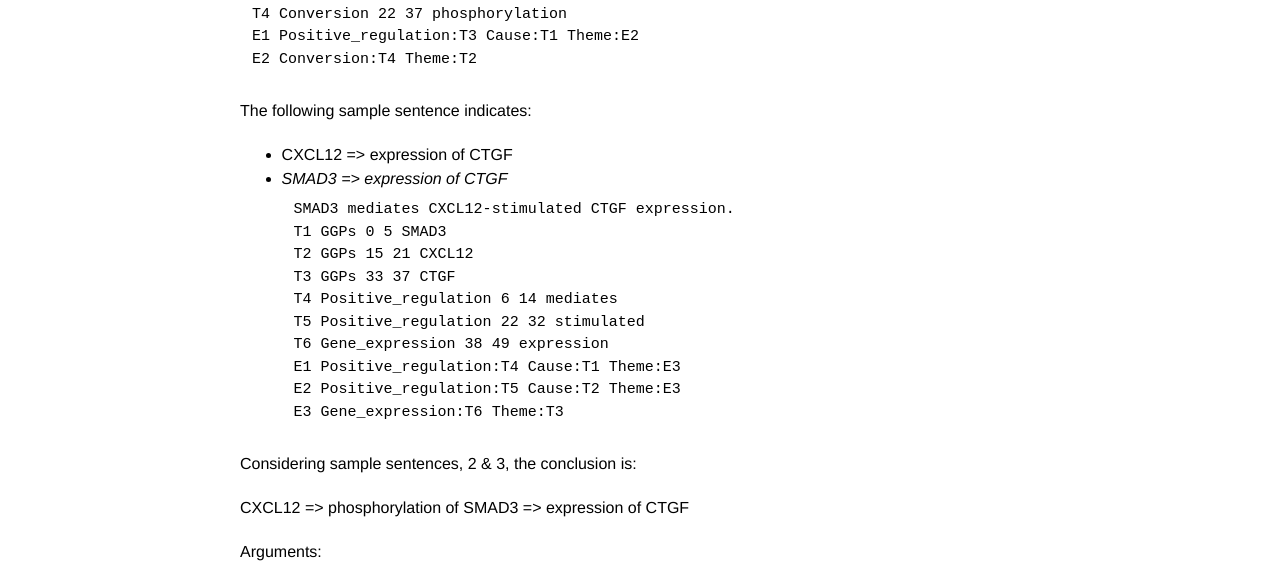
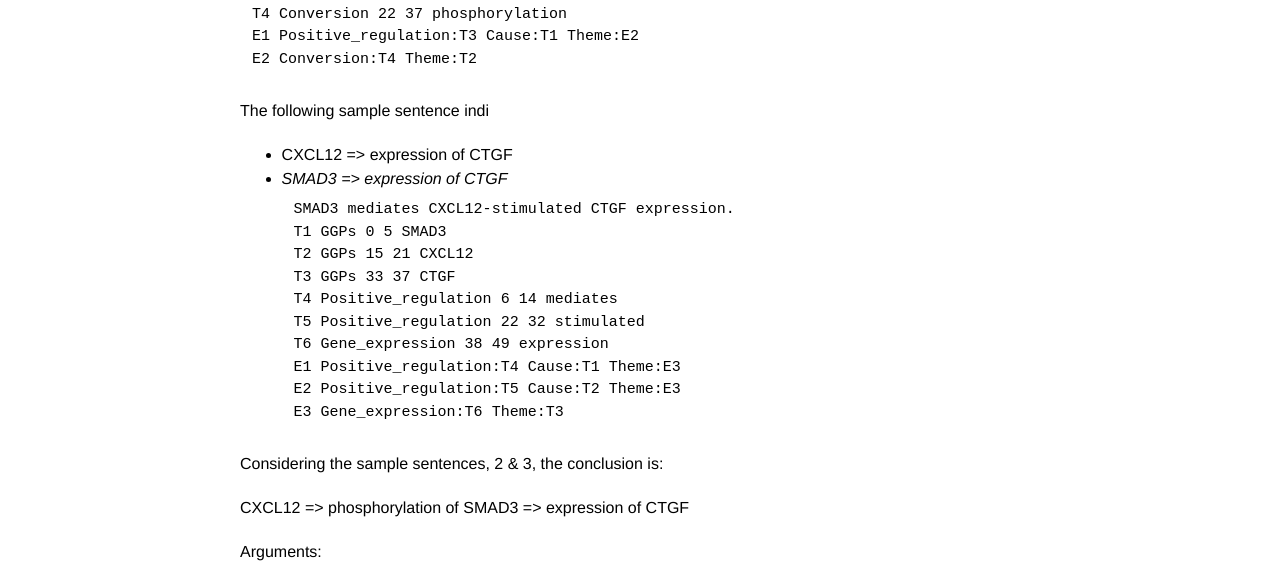
Before and after one commit to ezcatdb/molbiol_lung_corpus-guidelines, a Jekyll site: the page built from _event/Positive_regulation.md, in a window 1280 px wide. Shown: the part 1375-1938 px from the top of the page. Built offline with Jekyll 4.4.1, drawn with Linux system fonts in a browser that asks for light colours.

Commit message:
minor correction

```diff
--- a/_event/Positive_regulation.md
+++ b/_event/Positive_regulation.md
@@ -65,7 +65,7 @@ E1 Positive_regulation:T3 Cause:T1 Theme:E2
 E2 Conversion:T4 Theme:T2
 ~~~
 
-The following sample sentence indicates:
+The following sample sentence indi
 - CXCL12 => expression of CTGF
 - *SMAD3 => expression of CTGF*
 ~~~ ann
@@ -81,7 +81,7 @@ E2 Positive_regulation:T5 Cause:T2 Theme:E3
 E3 Gene_expression:T6 Theme:T3
 ~~~
 
-Considering sample sentences, 2 & 3, the conclusion is:
+Considering the sample sentences, 2 & 3, the conclusion is:
 
 CXCL12 => phosphorylation of SMAD3 => expression of CTGF
 
```
